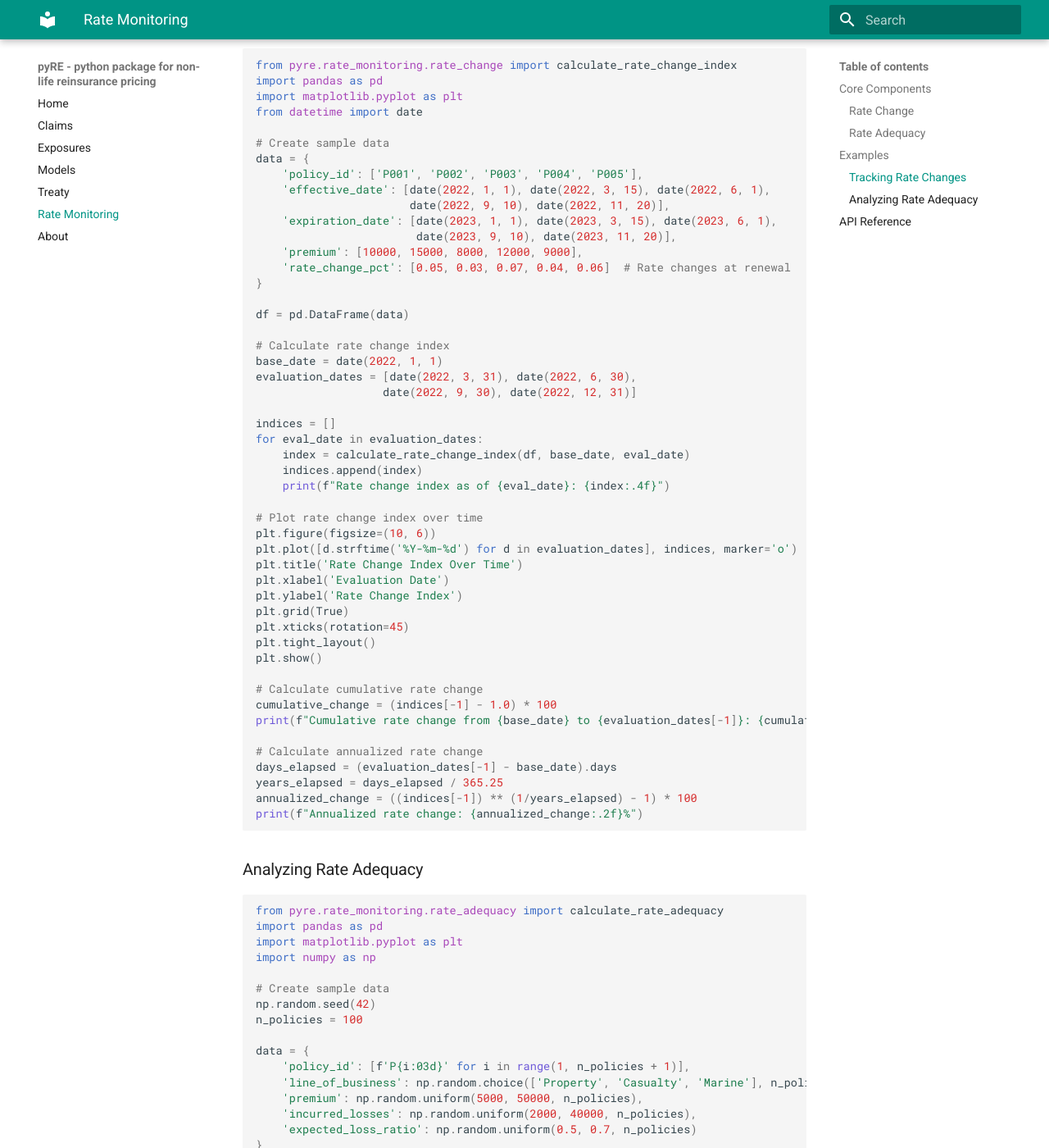
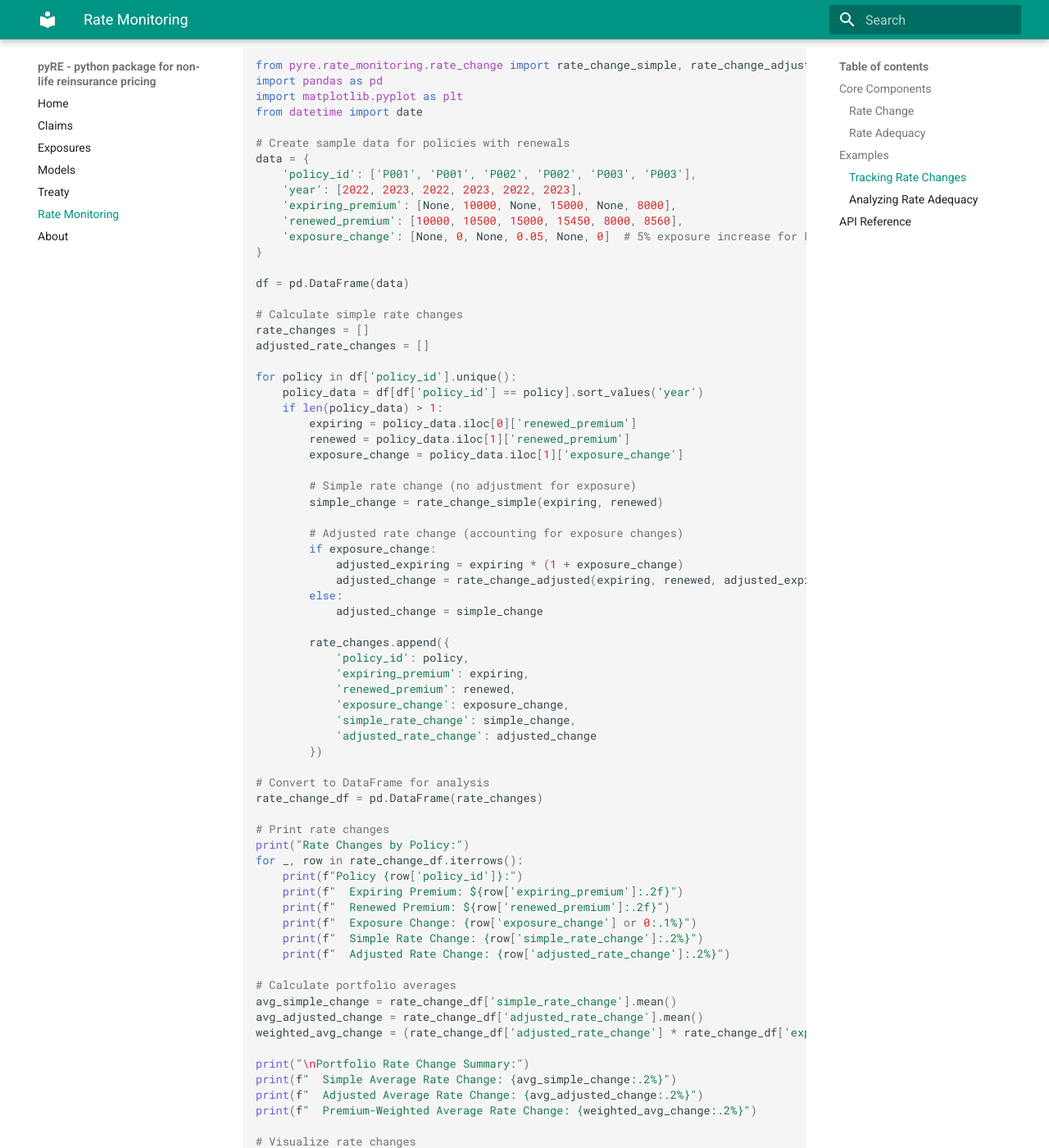
Before and after one commit to rdj09/pyre, an MkDocs documentation site: the page built from docs/rate_monitoring.md, in a window 1280 px wide and 1400 px high, scrolled down 818 px. Shown: the whole window at 82% size. Built offline with MkDocs 1.6.1 and Material for MkDocs 9.7.7, drawn with Linux system fonts in a browser that asks for light colours; some of the changed text lies outside the part shown.

Commit message:
documentation changes

````diff
--- a/docs/models.md
+++ b/docs/models.md
@@ -167,44 +167,111 @@ plt.show()
 ### Trending
 
 ```python
-from pyre.Models.trending import apply_trend, compound_trend
-import numpy as np
+from pyre.Models.trending import Trending
+from pyre.claims.claims import Claims, Claim, ClaimsMetaData, ClaimDevelopmentHistory
+from pyre.exposures.exposures import Exposures, Exposure, ExposureMetaData, ExposureValues
+from datetime import date
 import pandas as pd
 
-# Create sample data
-years = [2018, 2019, 2020, 2021, 2022]
-values = [100, 110, 125, 135, 150]
+# Create sample trend factors
+exposure_trend_factors = {
+    2018: 1.05,
+    2019: 1.04,
+    2020: 1.03,
+    2021: 1.02,
+    2022: 1.01
+}
 
-# Apply trend to project future values
-annual_trend = 0.08  # 8% annual trend
-projected_years = [2023, 2024, 2025]
-projected_values = apply_trend(values[-1], annual_trend, len(projected_years))
+claim_trend_factors = {
+    2018: 1.06,
+    2019: 1.05,
+    2020: 1.04,
+    2021: 1.03,
+    2022: 1.02
+}
 
-all_years = years + projected_years
-all_values = values + projected_values
+# Create a Trending instance
+base_year = 2023
+trending = Trending(
+    exposure_trend_factors=exposure_trend_factors,
+    claim_trend_factors=claim_trend_factors,
+    base_year=base_year
+)
 
-print("Historical and Projected Values:")
-for year, value in zip(all_years, all_values):
-    print(f"  {year}: {value:.2f}")
+# Create sample exposures
+exposures_list = [
+    Exposure(
+        ExposureMetaData(
+            exposure_id=f"EXP{year}",
+            exposure_name=f"Exposure {year}",
+            exposure_period_start=date(year, 1, 1),
+            exposure_period_end=date(year, 12, 31),
+            currency="USD"
+        ),
+        ExposureValues(
+            exposure_value=1000 * (1 + 0.1 * (year - 2018)),
+            attachment_point=0,
+            limit=0
+        )
+    )
+    for year in range(2018, 2023)
+]
 
-# Calculate compound trend between two periods
-start_value = values[0]
-end_value = values[-1]
-num_periods = len(years) - 1
-implied_trend = compound_trend(start_value, end_value, num_periods)
-print(f"Implied annual trend: {implied_trend:.2%}")
+# Create sample claims
+claims_list = [
+    Claim(
+        ClaimsMetaData(
+            claim_id=f"CL{year}",
+            currency="USD",
+            loss_date=date(year, 6, 15)
+        ),
+        ClaimDevelopmentHistory(
+            development_months=[0, 12],
+            cumulative_dev_paid=[0, 500 * (1 + 0.1 * (year - 2018))],
+            cumulative_dev_incurred=[1000 * (1 + 0.1 * (year - 2018)), 800 * (1 + 0.1 * (year - 2018))]
+        )
+    )
+    for year in range(2018, 2023)
+]
 
-# Create a DataFrame for analysis
-df = pd.DataFrame({
-    'Year': all_years,
-    'Value': all_values
-})
+# Create collections
+exposures = Exposures(exposures_list)
+claims = Claims(claims_list)
 
-# Calculate year-over-year trends
-df['YoY_Trend'] = df['Value'].pct_change()
+# Trend the exposures and claims to the base year
+trended_exposures = trending.trend_exposures(exposures)
+trended_claims = trending.trend_claims(claims)
 
-print("\nYear-over-Year Trends:")
-print(df[['Year', 'Value', 'YoY_Trend']])
+# Print original and trended values
+print("Original vs. Trended Exposures:")
+for i, (orig, trended) in enumerate(zip(exposures, trended_exposures)):
+    year = 2018 + i
+    orig_value = orig.exposure_values.exposure_value
+    trended_value = trended.exposure_values.exposure_value
+    trend_factor = trending.calculate_trend_factor(year, for_claims=False)
+    print(f"  {year}: Original=${orig_value:.2f}, Trended=${trended_value:.2f}, Factor={trend_factor:.4f}")
+
+print("\nOriginal vs. Trended Claims (Latest Incurred):")
+for i, (orig, trended) in enumerate(zip(claims, trended_claims)):
+    year = 2018 + i
+    orig_value = orig.uncapped_claim_development_history.latest_incurred()
+    trended_value = trended.uncapped_claim_development_history.latest_incurred()
+    trend_factor = trending.calculate_trend_factor(year, for_claims=True)
+    print(f"  {year}: Original=${orig_value:.2f}, Trended=${trended_value:.2f}, Factor={trend_factor:.4f}")
+
+# Get the trend factors
+trend_factors = trending.get_trend_factors()
+print("\nTrend Factors:")
+print("  Exposure Trend Factors:", trend_factors['exposure'])
+print("  Claim Trend Factors:", trend_factors['claim'])
+
+# For backward compatibility, you can also use standalone functions
+from pyre.Models.trending import calculate_trend_factor, trend_exposures, trend_claims
+
+# Calculate a trend factor directly
+origin_year = 2020
+direct_trend_factor = calculate_trend_factor(origin_year, base_year, exposure_trend_factors)
+print(f"\nDirect trend factor from {origin_year} to {base_year}: {direct_trend_factor:.4f}")
 ```
 
 ## API Reference
--- a/docs/rate_monitoring.md
+++ b/docs/rate_monitoring.md
@@ -25,61 +25,94 @@ The rate_adequacy module provides tools for assessing the adequacy of rates:
 ### Tracking Rate Changes
 
 ```python
-from pyre.rate_monitoring.rate_change import calculate_rate_change_index
+from pyre.rate_monitoring.rate_change import rate_change_simple, rate_change_adjusted
 import pandas as pd
 import matplotlib.pyplot as plt
 from datetime import date
 
-# Create sample data
+# Create sample data for policies with renewals
 data = {
-    'policy_id': ['P001', 'P002', 'P003', 'P004', 'P005'],
-    'effective_date': [date(2022, 1, 1), date(2022, 3, 15), date(2022, 6, 1),
-                       date(2022, 9, 10), date(2022, 11, 20)],
-    'expiration_date': [date(2023, 1, 1), date(2023, 3, 15), date(2023, 6, 1),
-                        date(2023, 9, 10), date(2023, 11, 20)],
-    'premium': [10000, 15000, 8000, 12000, 9000],
-    'rate_change_pct': [0.05, 0.03, 0.07, 0.04, 0.06]  # Rate changes at renewal
+    'policy_id': ['P001', 'P001', 'P002', 'P002', 'P003', 'P003'],
+    'year': [2022, 2023, 2022, 2023, 2022, 2023],
+    'expiring_premium': [None, 10000, None, 15000, None, 8000],
+    'renewed_premium': [10000, 10500, 15000, 15450, 8000, 8560],
+    'exposure_change': [None, 0, None, 0.05, None, 0]  # 5% exposure increase for P002
 }
 
 df = pd.DataFrame(data)
 
-# Calculate rate change index
-base_date = date(2022, 1, 1)
-evaluation_dates = [date(2022, 3, 31), date(2022, 6, 30),
-                   date(2022, 9, 30), date(2022, 12, 31)]
+# Calculate simple rate changes
+rate_changes = []
+adjusted_rate_changes = []
 
-indices = []
-for eval_date in evaluation_dates:
-    index = calculate_rate_change_index(df, base_date, eval_date)
-    indices.append(index)
-    print(f"Rate change index as of {eval_date}: {index:.4f}")
+for policy in df['policy_id'].unique():
+    policy_data = df[df['policy_id'] == policy].sort_values('year')
+    if len(policy_data) > 1:
+        expiring = policy_data.iloc[0]['renewed_premium']
+        renewed = policy_data.iloc[1]['renewed_premium']
+        exposure_change = policy_data.iloc[1]['exposure_change']
 
-# Plot rate change index over time
+        # Simple rate change (no adjustment for exposure)
+        simple_change = rate_change_simple(expiring, renewed)
+
+        # Adjusted rate change (accounting for exposure changes)
+        if exposure_change:
+            adjusted_expiring = expiring * (1 + exposure_change)
+            adjusted_change = rate_change_adjusted(expiring, renewed, adjusted_expiring)
+        else:
+            adjusted_change = simple_change
+
+        rate_changes.append({
+            'policy_id': policy,
+            'expiring_premium': expiring,
+            'renewed_premium': renewed,
+            'exposure_change': exposure_change,
+            'simple_rate_change': simple_change,
+            'adjusted_rate_change': adjusted_change
+        })
+
+# Convert to DataFrame for analysis
+rate_change_df = pd.DataFrame(rate_changes)
+
+# Print rate changes
+print("Rate Changes by Policy:")
+for _, row in rate_change_df.iterrows():
+    print(f"Policy {row['policy_id']}:")
+    print(f"  Expiring Premium: ${row['expiring_premium']:.2f}")
+    print(f"  Renewed Premium: ${row['renewed_premium']:.2f}")
+    print(f"  Exposure Change: {row['exposure_change'] or 0:.1%}")
+    print(f"  Simple Rate Change: {row['simple_rate_change']:.2%}")
+    print(f"  Adjusted Rate Change: {row['adjusted_rate_change']:.2%}")
+
+# Calculate portfolio averages
+avg_simple_change = rate_change_df['simple_rate_change'].mean()
+avg_adjusted_change = rate_change_df['adjusted_rate_change'].mean()
+weighted_avg_change = (rate_change_df['adjusted_rate_change'] * rate_change_df['expiring_premium']).sum() / rate_change_df['expiring_premium'].sum()
+
+print("\nPortfolio Rate Change Summary:")
+print(f"  Simple Average Rate Change: {avg_simple_change:.2%}")
+print(f"  Adjusted Average Rate Change: {avg_adjusted_change:.2%}")
+print(f"  Premium-Weighted Average Rate Change: {weighted_avg_change:.2%}")
+
+# Visualize rate changes
 plt.figure(figsize=(10, 6))
-plt.plot([d.strftime('%Y-%m-%d') for d in evaluation_dates], indices, marker='o')
-plt.title('Rate Change Index Over Time')
-plt.xlabel('Evaluation Date')
-plt.ylabel('Rate Change Index')
-plt.grid(True)
-plt.xticks(rotation=45)
+plt.bar(rate_change_df['policy_id'], rate_change_df['simple_rate_change'], alpha=0.7, label='Simple Rate Change')
+plt.bar(rate_change_df['policy_id'], rate_change_df['adjusted_rate_change'], alpha=0.7, label='Adjusted Rate Change')
+plt.axhline(y=0, color='r', linestyle='-')
+plt.axhline(y=weighted_avg_change, color='g', linestyle='--', label='Weighted Average')
+plt.title('Rate Changes by Policy')
+plt.xlabel('Policy ID')
+plt.ylabel('Rate Change')
+plt.legend()
+plt.grid(True, axis='y')
 plt.tight_layout()
 plt.show()
-
-# Calculate cumulative rate change
-cumulative_change = (indices[-1] - 1.0) * 100
-print(f"Cumulative rate change from {base_date} to {evaluation_dates[-1]}: {cumulative_change:.2f}%")
-
-# Calculate annualized rate change
-days_elapsed = (evaluation_dates[-1] - base_date).days
-years_elapsed = days_elapsed / 365.25
-annualized_change = ((indices[-1]) ** (1/years_elapsed) - 1) * 100
-print(f"Annualized rate change: {annualized_change:.2f}%")
 ```
 
 ### Analyzing Rate Adequacy
 
 ```python
-from pyre.rate_monitoring.rate_adequacy import calculate_rate_adequacy
+from pyre.rate_monitoring.rate_adequacy import rate_adequacy, rate_adequacy_change
 import pandas as pd
 import matplotlib.pyplot as plt
 import numpy as np
@@ -88,85 +121,131 @@ import numpy as np
 np.random.seed(42)
 n_policies = 100
 
-data = {
+# Current period data
+current_data = {
     'policy_id': [f'P{i:03d}' for i in range(1, n_policies + 1)],
     'line_of_business': np.random.choice(['Property', 'Casualty', 'Marine'], n_policies),
     'premium': np.random.uniform(5000, 50000, n_policies),
     'incurred_losses': np.random.uniform(2000, 40000, n_policies),
-    'expected_loss_ratio': np.random.uniform(0.5, 0.7, n_policies)
+    'indicated_premium': np.random.uniform(4000, 55000, n_policies)
 }
 
-df = pd.DataFrame(data)
+# Prior period data (with some rate changes)
+prior_data = {
+    'policy_id': [f'P{i:03d}' for i in range(1, n_policies + 1)],
+    'premium': [p * np.random.uniform(0.9, 1.0) for p in current_data['premium']],
+    'incurred_losses': [l * np.random.uniform(0.85, 1.05) for l in current_data['incurred_losses']],
+    'indicated_premium': [p * np.random.uniform(0.9, 1.0) for p in current_data['indicated_premium']]
+}
 
-# Calculate rate adequacy
-df['actual_loss_ratio'] = df['incurred_losses'] / df['premium']
-df['rate_adequacy'] = calculate_rate_adequacy(df['actual_loss_ratio'], df['expected_loss_ratio'])
+# Create DataFrames
+current_df = pd.DataFrame(current_data)
+prior_df = pd.DataFrame(prior_data)
+
+# Calculate rate adequacy for current period
+current_df['adequacy'] = current_df.apply(
+    lambda row: rate_adequacy(row['premium'], row['indicated_premium']),
+    axis=1
+)
+
+# Calculate rate adequacy for prior period
+prior_df['adequacy'] = prior_df.apply(
+    lambda row: rate_adequacy(row['premium'], row['indicated_premium']),
+    axis=1
+)
+
+# Merge the dataframes to calculate change in adequacy
+df = current_df.merge(prior_df, on='policy_id', suffixes=('', '_prior'))
+df['adequacy_change'] = df.apply(
+    lambda row: rate_adequacy_change(
+        row['premium_prior'], row['indicated_premium_prior'],
+        row['premium'], row['indicated_premium']
+    ),
+    axis=1
+)
+
+# Calculate actual loss ratios
+df['actual_lr'] = df['incurred_losses'] / df['premium']
+df['actual_lr_prior'] = df['incurred_losses_prior'] / df['premium_prior']
+df['lr_change'] = df['actual_lr'] - df['actual_lr_prior']
 
 # Print summary statistics
 print("Rate Adequacy Summary:")
-print(f"Average Rate Adequacy: {df['rate_adequacy'].mean():.2%}")
-print(f"Median Rate Adequacy: {df['rate_adequacy'].median():.2%}")
-print(f"Min Rate Adequacy: {df['rate_adequacy'].min():.2%}")
-print(f"Max Rate Adequacy: {df['rate_adequacy'].max():.2%}")
+print(f"Average Rate Adequacy (Current): {df['adequacy'].mean():.2%}")
+print(f"Average Rate Adequacy (Prior): {df['adequacy_prior'].mean():.2%}")
+print(f"Average Change in Adequacy: {df['adequacy_change'].mean():.2%}")
+print(f"Median Rate Adequacy (Current): {df['adequacy'].median():.2%}")
+print(f"Min Rate Adequacy (Current): {df['adequacy'].min():.2%}")
+print(f"Max Rate Adequacy (Current): {df['adequacy'].max():.2%}")
 
 # Analyze rate adequacy by line of business
 lob_summary = df.groupby('line_of_business').agg({
     'premium': 'sum',
+    'premium_prior': 'sum',
     'incurred_losses': 'sum',
-    'rate_adequacy': 'mean'
+    'incurred_losses_prior': 'sum',
+    'adequacy': 'mean',
+    'adequacy_prior': 'mean',
+    'adequacy_change': 'mean'
 }).reset_index()
 
-lob_summary['actual_loss_ratio'] = lob_summary['incurred_losses'] / lob_summary['premium']
+lob_summary['actual_lr'] = lob_summary['incurred_losses'] / lob_summary['premium']
+lob_summary['actual_lr_prior'] = lob_summary['incurred_losses_prior'] / lob_summary['premium_prior']
+lob_summary['lr_change'] = lob_summary['actual_lr'] - lob_summary['actual_lr_prior']
 
 print("\nRate Adequacy by Line of Business:")
 for _, row in lob_summary.iterrows():
     print(f"{row['line_of_business']}:")
-    print(f"  Premium: ${row['premium']:.2f}")
-    print(f"  Incurred Losses: ${row['incurred_losses']:.2f}")
-    print(f"  Actual Loss Ratio: {row['actual_loss_ratio']:.2%}")
-    print(f"  Average Rate Adequacy: {row['rate_adequacy']:.2%}")
+    print(f"  Current Premium: ${row['premium']:.2f}")
+    print(f"  Current Loss Ratio: {row['actual_lr']:.2%}")
+    print(f"  Current Adequacy: {row['adequacy']:.2%}")
+    print(f"  Prior Adequacy: {row['adequacy_prior']:.2%}")
+    print(f"  Change in Adequacy: {row['adequacy_change']:.2%}")
 
-# Visualize rate adequacy distribution
+# Visualize rate adequacy
 plt.figure(figsize=(12, 8))
 
 # Histogram of rate adequacy
 plt.subplot(2, 2, 1)
-plt.hist(df['rate_adequacy'], bins=20, alpha=0.7)
-plt.axvline(0, color='r', linestyle='--')
+plt.hist(df['adequacy'], bins=20, alpha=0.7, label='Current')
+plt.hist(df['adequacy_prior'], bins=20, alpha=0.5, label='Prior')
+plt.axvline(1.0, color='r', linestyle='--')
 plt.title('Distribution of Rate Adequacy')
-plt.xlabel('Rate Adequacy')
+plt.xlabel('Rate Adequacy (1.0 = Adequate)')
 plt.ylabel('Frequency')
+plt.legend()
 
 # Rate adequacy by line of business
 plt.subplot(2, 2, 2)
-bars = plt.bar(lob_summary['line_of_business'], lob_summary['rate_adequacy'])
-for i, bar in enumerate(bars):
-    if lob_summary['rate_adequacy'].iloc[i] < 0:
-        bar.set_color('red')
-    else:
-        bar.set_color('green')
-plt.axhline(0, color='black', linestyle='-')
-plt.title('Average Rate Adequacy by Line of Business')
+x = np.arange(len(lob_summary))
+width = 0.35
+plt.bar(x - width/2, lob_summary['adequacy_prior'], width, label='Prior', alpha=0.7)
+plt.bar(x + width/2, lob_summary['adequacy'], width, label='Current', alpha=0.7)
+plt.axhline(1.0, color='black', linestyle='-')
+plt.xticks(x, lob_summary['line_of_business'])
+plt.title('Rate Adequacy by Line of Business')
 plt.ylabel('Rate Adequacy')
+plt.legend()
 
 # Scatter plot of premium vs. rate adequacy
 plt.subplot(2, 2, 3)
 for lob in df['line_of_business'].unique():
     subset = df[df['line_of_business'] == lob]
-    plt.scatter(subset['premium'], subset['rate_adequacy'], alpha=0.7, label=lob)
-plt.axhline(0, color='r', linestyle='--')
+    plt.scatter(subset['premium'], subset['adequacy'], alpha=0.7, label=lob)
+plt.axhline(1.0, color='r', linestyle='--')
 plt.title('Premium vs. Rate Adequacy')
 plt.xlabel('Premium')
 plt.ylabel('Rate Adequacy')
 plt.legend()
 
-# Actual vs. Expected Loss Ratio
+# Change in adequacy vs. change in loss ratio
 plt.subplot(2, 2, 4)
-plt.scatter(df['expected_loss_ratio'], df['actual_loss_ratio'], alpha=0.5)
-plt.plot([0.4, 0.8], [0.4, 0.8], 'r--')  # Diagonal line
-plt.title('Actual vs. Expected Loss Ratio')
-plt.xlabel('Expected Loss Ratio')
-plt.ylabel('Actual Loss Ratio')
+plt.scatter(df['lr_change'], df['adequacy_change'], alpha=0.5)
+plt.axhline(0, color='r', linestyle='--')
+plt.axvline(0, color='r', linestyle='--')
+plt.title('Change in Loss Ratio vs. Change in Adequacy')
+plt.xlabel('Change in Loss Ratio')
+plt.ylabel('Change in Rate Adequacy')
 
 plt.tight_layout()
 plt.show()
````
Also changed, not shown: other parts of docs/models.md (+2 -6 lines).
